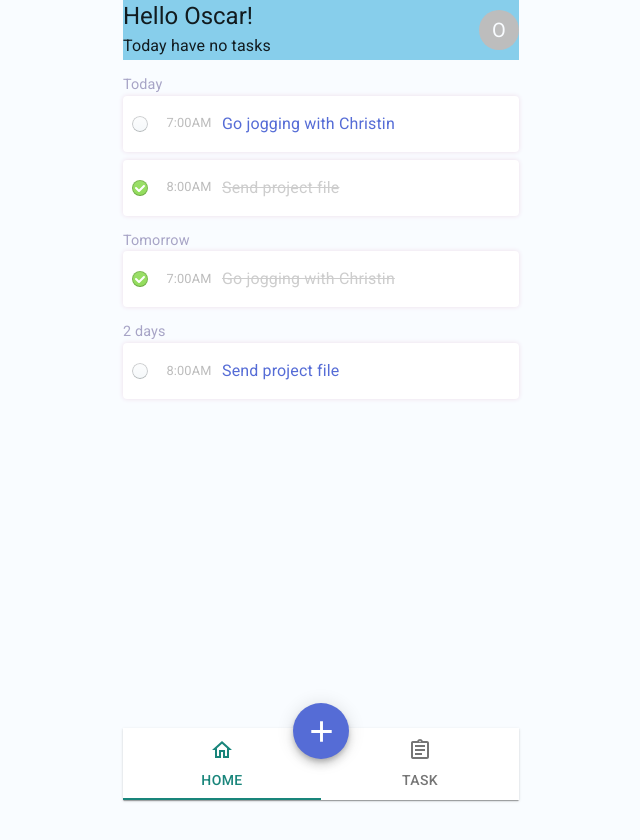
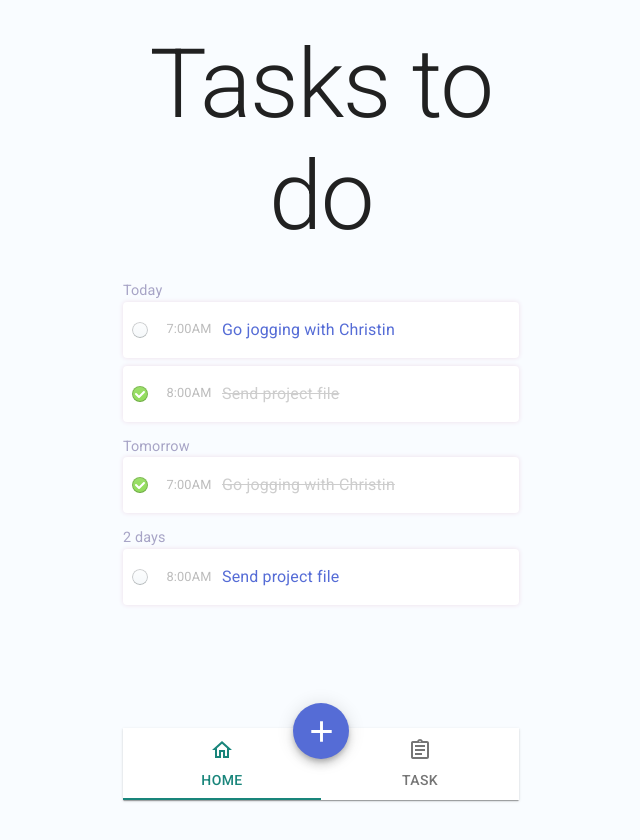
Before and after one commit to oscaramos/todo, a React (Create React App) app: page / in a window 1280 px wide. Shown: the top 840 px of the page, without its empty margins (319-959 px from the left). Before the commit the page ends 800 px from the top, so only its background shows below. Built offline with nearby package versions, Linux system fonts and the light colour scheme.

Commit message:
Downgrade Header due to lack of background from the wireframe

```diff
--- a/src/components/Header.js
+++ b/src/components/Header.js
@@ -1,46 +1,26 @@
 import React from 'react'
 
-import Grid from '@material-ui/core/Grid'
-import Avatar from '@material-ui/core/Avatar'
 import { Typography } from '@material-ui/core'
 import { makeStyles } from '@material-ui/core/styles'
 
-
-const useStyles = makeStyles(theme => ({
-  root: {
-    backgroundColor: 'skyblue'
+const useStyles = makeStyles(() => ({
+  mainContainer: {
+    paddingTop: '2em',
+    paddingBottom: '1em',
+    paddingLeft: '1em',
+    paddingRight: '1em'
   }
 }))
 
-const Header = () => {
+function Header() {
   const classes = useStyles()
 
   return (
-    <Grid container justify='space-between' className={classes.root}>
-      <Grid item>
-        <Grid container direction='column'>
-          <Grid item>
-            <Typography variant='h5' component='h2'>
-              Hello Oscar!
-            </Typography>
-          </Grid>
-
-          <Grid item>
-            <Typography variant='subtitle1'>
-              Today have no tasks
-            </Typography>
-          </Grid>
-        </Grid>
-      </Grid>
-
-      <Grid item>
-        <Grid container alignItems='center' style={{ height: '100%' }}>
-          <Grid item>
-            <Avatar>O</Avatar>
-          </Grid>
-        </Grid>
-      </Grid>
-    </Grid>
+    <div className={classes.mainContainer}>
+      <Typography variant='h1' align='center'>
+        Tasks to do
+      </Typography>
+    </div>
   )
 }
 
```
